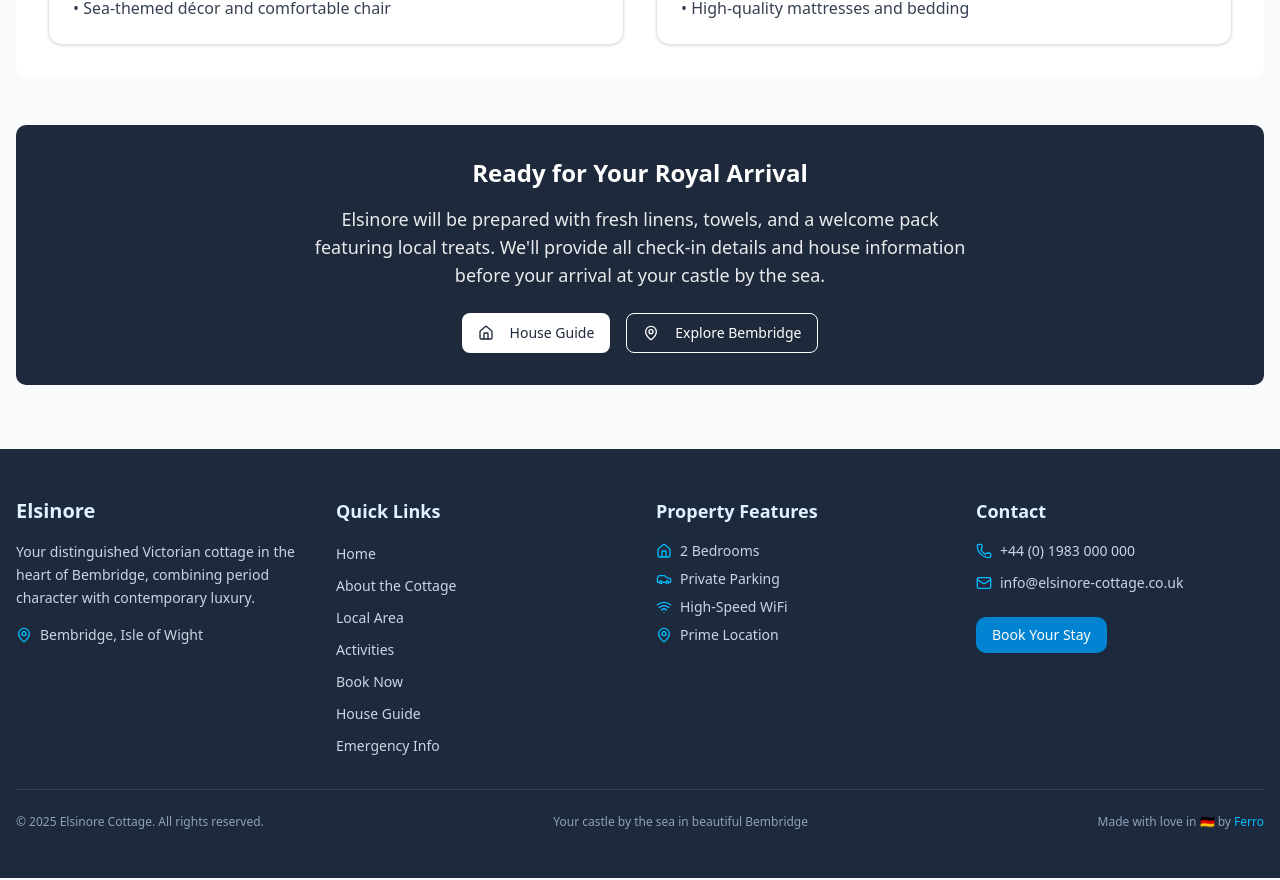
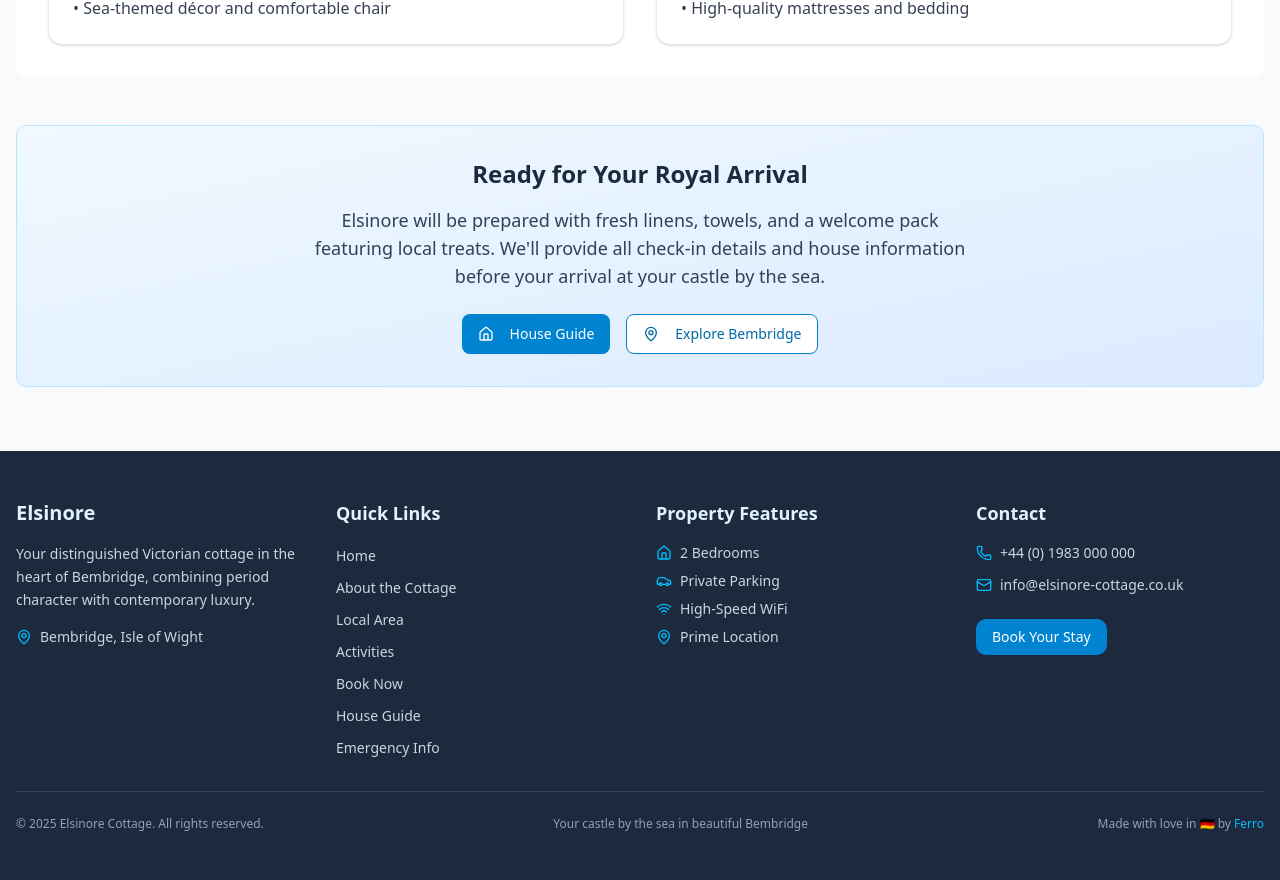
Before and after one commit to duncanelliot/elsinore-cottage, a SvelteKit app: page /cottage in a window 1280 px wide. Shown: the part 2620-3500 px from the top of the page. Built offline with nearby package versions, Linux system fonts and the light colour scheme.

Commit message:
Footer Fix

```diff
--- a/src/routes/+page.svelte
+++ b/src/routes/+page.svelte
@@ -172,14 +172,14 @@
 </div>
 
 <!-- Contact Footer -->
-<div class="bg-nautical-navy text-white py-12">
+<div class="bg-gradient-to-r from-sky-600 to-cyan-600 py-12">
 	<div class="container mx-auto px-4 text-center">
 		<div class="flex items-center justify-center space-x-3 mb-6">
-			<Waves class="h-8 w-8" />
-			<h3 class="text-2xl font-bold">Enjoy Your Stay</h3>
-			<Waves class="h-8 w-8" />
+			<Waves class="h-8 w-8 text-white" />
+			<h3 class="text-2xl font-bold text-white">Enjoy Your Stay</h3>
+			<Waves class="h-8 w-8 text-white" />
 		</div>
-		<p class="text-white/80 max-w-2xl mx-auto">
+		<p class="text-white/90 max-w-2xl mx-auto">
 			If you have any questions during your stay, don't hesitate to reach out.
 			We want to ensure your time in Bembridge is absolutely perfect.
 		</p>
--- a/src/routes/cottage/+page.svelte
+++ b/src/routes/cottage/+page.svelte
@@ -256,22 +256,22 @@
 		</div>
 
 		<!-- Check-in Information -->
-		<div class="bg-nautical-navy rounded-lg p-8 text-center text-white">
-			<h2 class="mb-4 text-2xl font-bold">Ready for Your Royal Arrival</h2>
-			<p class="mx-auto mb-6 max-w-2xl text-lg text-white/90">
+		<div class="bg-gradient-to-br from-sky-50 to-blue-100 rounded-lg p-8 text-center border border-sky-200">
+			<h2 class="mb-4 text-2xl font-bold text-slate-800">Ready for Your Royal Arrival</h2>
+			<p class="mx-auto mb-6 max-w-2xl text-lg text-slate-700">
 				Elsinore will be prepared with fresh linens, towels, and a welcome pack featuring local
 				treats. We'll provide all check-in details and house information before your arrival at your
 				castle by the sea.
 			</p>
 			<div class="flex flex-wrap justify-center gap-4">
-				<Button size="lg" class="text-nautical-navy bg-white hover:bg-white/90" href="/guide">
+				<Button size="lg" class="bg-sky-600 hover:bg-sky-700 text-white" href="/guide">
 					<Home class="mr-2 h-5 w-5" />
 					House Guide
 				</Button>
 				<Button
 					size="lg"
-					variant="ghost"
-					class="border border-white text-white hover:bg-white/20"
+					variant="outline"
+					class="border-sky-600 text-sky-700 hover:bg-sky-600 hover:text-white"
 					href="/area"
 				>
 					<MapPin class="mr-2 h-5 w-5" />
```
